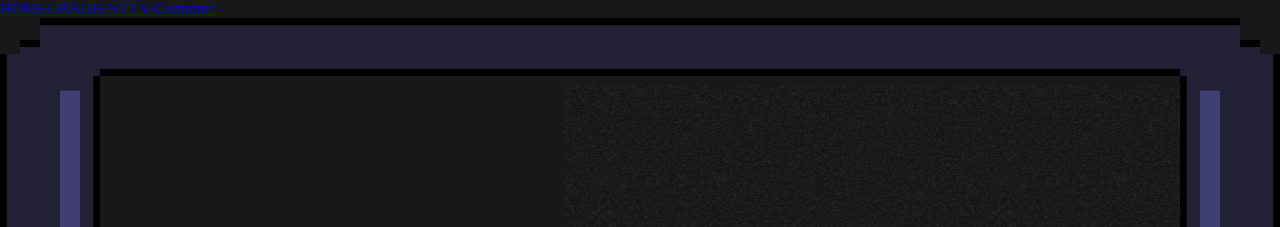
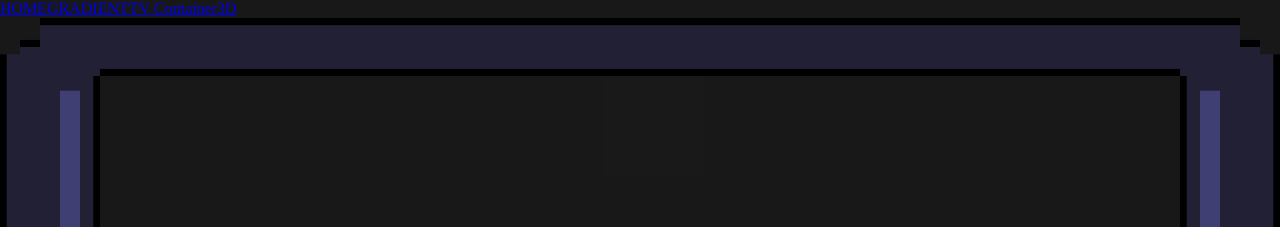
Before and after one commit to xpectro93/b_test, a React (Create React App) app in the folder frontend/: page /tv-container in a window 1280 px wide. Shown: the top 227 px of the page. Built offline with nearby package versions, Linux system fonts and the light colour scheme.

Commit message:
add link to 3d in app

```diff
--- a/frontend/src/App.js
+++ b/frontend/src/App.js
@@ -16,6 +16,9 @@ function App() {
         </Link>
         <Link to="tv-container">
           TV Container
+        </Link>
+        <Link to="3d">
+          3D
         </Link>
       </nav>
         <Switch>
--- a/frontend/src/components/tvContainer/tvContainer.css
+++ b/frontend/src/components/tvContainer/tvContainer.css
@@ -6,7 +6,6 @@
     background-size: 100% 100%;
     background-repeat: no-repeat;
     display:flex;
-    z-index: 100;
 }
 .screen {
     width:84.5%;
@@ -19,15 +18,15 @@
 /* https://github.com/xpectro93/beep_boop/blob/main/src/assets/noise.png?raw=true */
 
 .static {
-    width:284.5%;
+    width:100px;
     margin:auto auto;
-    height:285%;
-   left:-100%;
-    background: transparent
-    url("../../assets/noise.png") repeat -100% -100%;
+    height:100px;
+    background-image: url("../../assets/noise.png");
+    /* background-repeat: repeat; */
+    background-position:center;
+    background-size: 30%;
     animation: bg-animation 1s infinite;
     /* position: fixed; */
-    /* overflow: hidden; */
   }
 
   @keyframes bg-animation {
```
